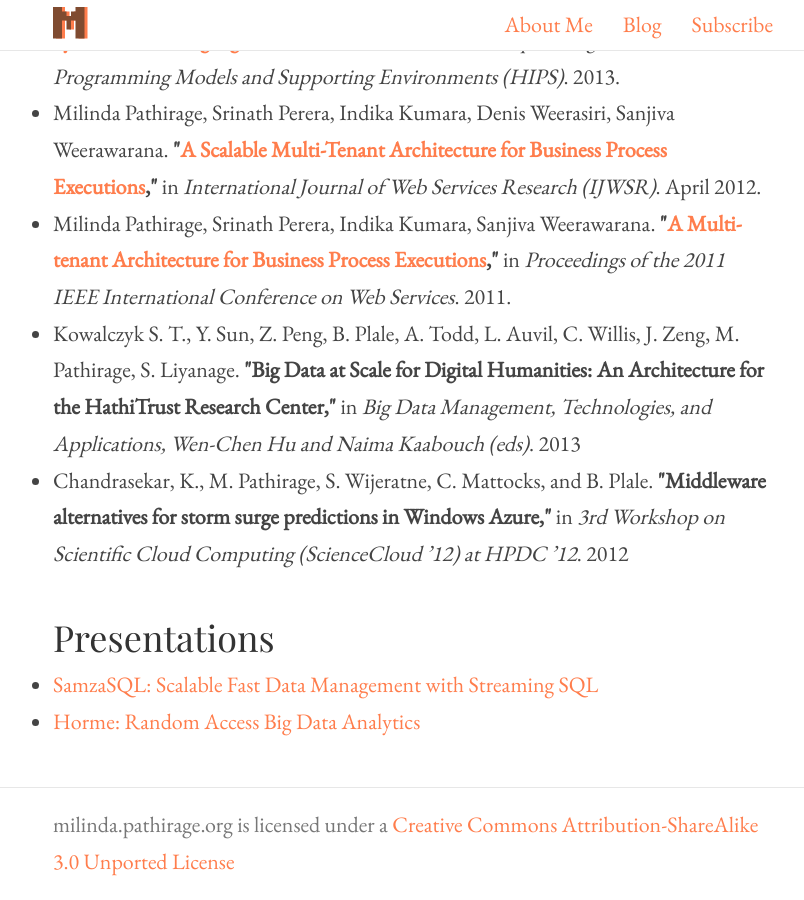
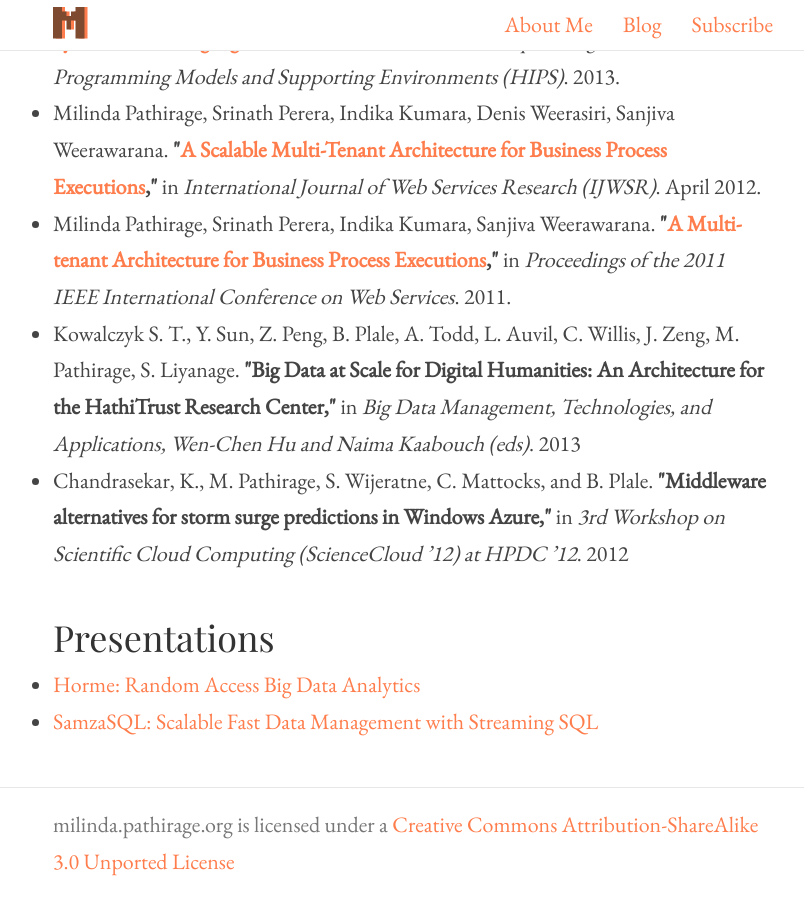
Before and after one commit to milinda/milinda.github.io, a Jekyll site: the page built from index.html, in a window 1280 px wide and 900 px high, scrolled down 1920 px. Shown: the whole window, without its empty margins (227-1031 px from the left). Built offline with Jekyll 4.4.1, drawn with Linux system fonts in a browser that asks for light colours; some web fonts are replaced; part of the change alters nothing that is shown.

```diff
--- a/index.html
+++ b/index.html
@@ -77,8 +77,8 @@ layout: default
     <div class="row">
       <h2>Presentations</h2>
       <ul>
+        <li><a href="https://github.com/milinda/Horme-IEEECluster2016/blob/master/horme-ieeecluster2016.pdf" target="_blank">Horme: Random Access Big Data Analytics</a></li>
         <li><a href="https://github.com/milinda/samzasql-hpbdc2016/blob/master/samzasql-hpbdc2016-presentation.pdf" target="_blank">SamzaSQL: Scalable Fast Data Management with Streaming SQL</a></li>
-        <li><a href="https://github.com/milinda/Horme-IEEECluster2016/blob/master/horme-ieeecluster2016.pdf" target="_blank">Horme: Random Access Big Data Analytics</a></li>
       </ul>
     </div>
   </div>
```
